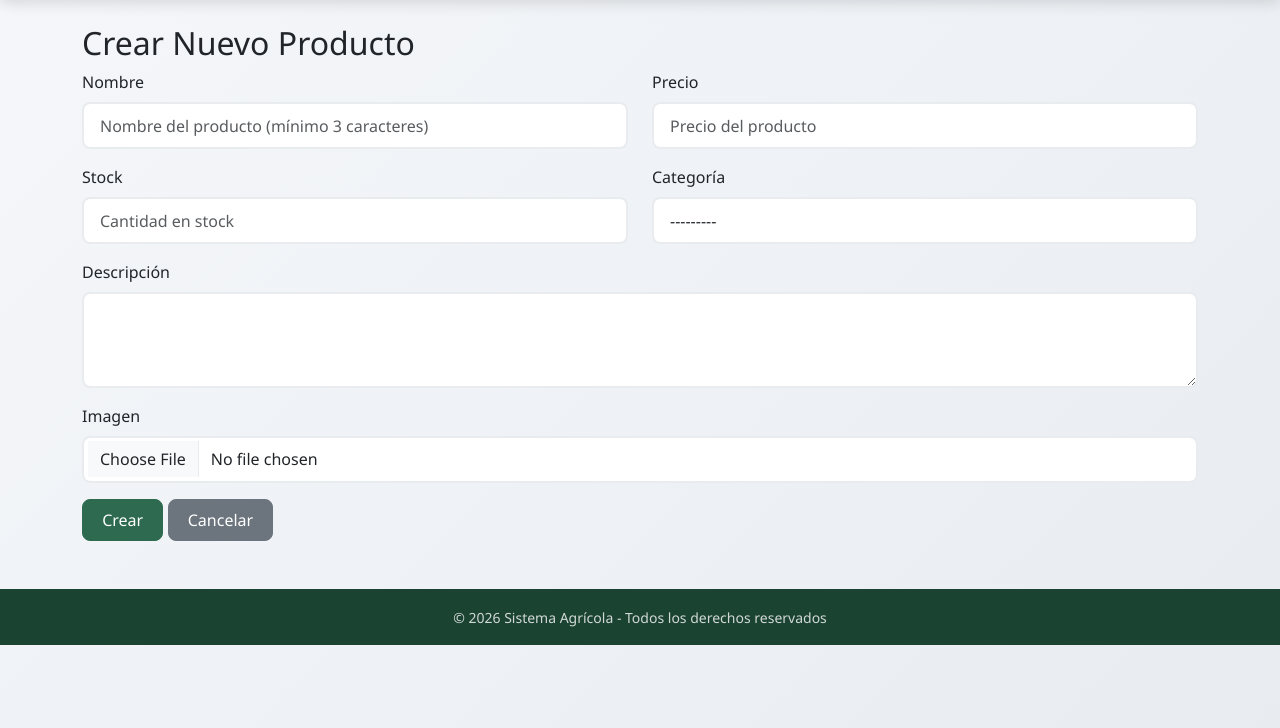
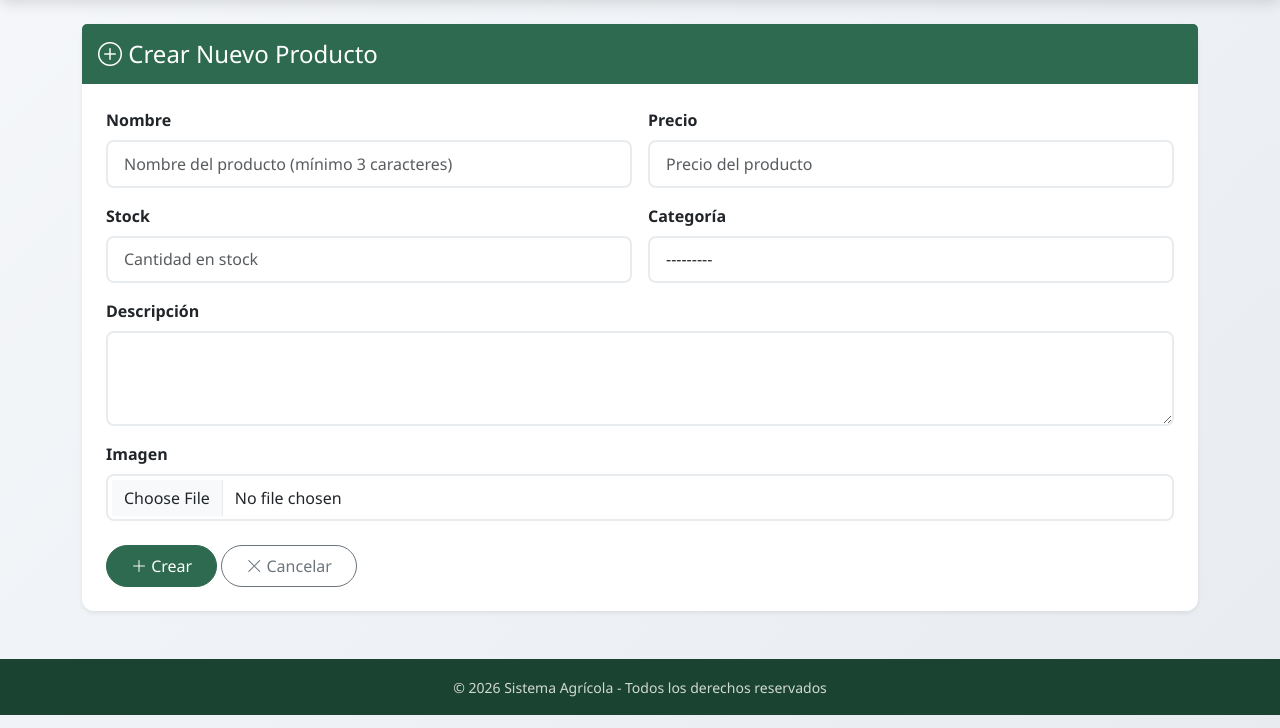
Before and after one commit to danieldavid-23/lilliana-2, a Django app: page /agricola/productos/create/ in a window 1280 px wide. Shown: the part 72-800 px from the top of the page. Run offline with Django 4.2, Linux system fonts and the light colour scheme; the visitor is signed in with stand-in values (Sample User, id 1); data that the repository does not hold is empty; some libraries are stand-ins or nearby versions.

Commit message:
feat: redisenar plantillas CRUD de productos con diseno moderno
- Product list with stock badges (success/warning/danger)
- Product form with card header and icon buttons
- Delete confirmation with warning icon and centered layout
- Ajax-form class for SPA submissions

```diff
--- a/agricola/templates/agricola/producto_form.html
+++ b/agricola/templates/agricola/producto_form.html
@@ -1,84 +1,62 @@
 {% extends 'agricola/base.html' %}
-
 {% block content %}
-<div class="row">
-    <div class="col-md-12">
 {% if messages %}
     {% for message in messages %}
         <div class="alert alert-{{ message.tags }} alert-dismissible fade show" role="alert">
+            <i class="bi bi-{% if message.tags == 'success' %}check-circle{% elif message.tags == 'error' %}exclamation-circle{% else %}info-circle{% endif %}"></i>
             {{ message }}
             <button type="button" class="btn-close" data-bs-dismiss="alert"></button>
         </div>
     {% endfor %}
 {% endif %}
+<div class="card shadow-sm border-0">
+    <div class="card-header bg-primary text-white py-3">
+        <h4 class="mb-0"><i class="bi bi-{% if object %}pencil-square{% else %}plus-circle{% endif %}"></i> {% if object %}Editar Producto{% else %}Crear Nuevo Producto{% endif %}</h4>
+    </div>
+    <div class="card-body p-4">
+        <form method="post" enctype="multipart/form-data" class="ajax-form" action="{% if object %}{% url 'producto_update' object.pk %}{% else %}{% url 'producto_create' %}{% endif %}">
+            {% csrf_token %}
+            <div class="row g-3">
+                <div class="col-md-6">
+                    <label class="form-label fw-semibold">Nombre</label>
+                    {{ form.nombre }}
+                    {% if form.nombre.errors %}<div class="text-danger small mt-1">{{ form.nombre.errors }}</div>{% endif %}
+                </div>
+                <div class="col-md-6">
+                    <label class="form-label fw-semibold">Precio</label>
+                    {{ form.precio }}
+                    {% if form.precio.errors %}<div class="text-danger small mt-1">{{ form.precio.errors }}</div>{% endif %}
+                </div>
+                <div class="col-md-6">
+                    <label class="form-label fw-semibold">Stock</label>
+                    {{ form.stock }}
+                    {% if form.stock.errors %}<div class="text-danger small mt-1">{{ form.stock.errors }}</div>{% endif %}
+                </div>
+                <div class="col-md-6">
+                    <label class="form-label fw-semibold">Categoría</label>
+                    {{ form.categoria }}
+                    {% if form.categoria.errors %}<div class="text-danger small mt-1">{{ form.categoria.errors }}</div>{% endif %}
+                </div>
+                <div class="col-12">
+                    <label class="form-label fw-semibold">Descripción</label>
+                    {{ form.descripcion }}
+                    {% if form.descripcion.errors %}<div class="text-danger small mt-1">{{ form.descripcion.errors }}</div>{% endif %}
+                </div>
+                <div class="col-12">
+                    <label class="form-label fw-semibold">Imagen</label>
+                    {{ form.imagen }}
+                    {% if form.imagen.errors %}<div class="text-danger small mt-1">{{ form.imagen.errors }}</div>{% endif %}
                 </div>
             </div>
-
-<h2>{% if object %}Editar Producto{% else %}Crear Nuevo Producto{% endif %}</h2>
-
-<form method="post" enctype="multipart/form-data">
-    {% csrf_token %}
-    <div class="row">
-        <div class="col-md-6">
-            <div class="mb-3">
-                <label for="{{ form.nombre.id_for_label }}" class="form-label">Nombre</label>
-                {{ form.nombre }}
-                {% if form.nombre.errors %}
-                    <div class="text-danger">{{ form.nombre.errors }}</div>
-                {% endif %}
+            <div class="mt-4">
+                <button type="submit" class="btn btn-primary rounded-pill px-4">
+                    <i class="bi bi-{% if object %}check-lg{% else %}plus-lg{% endif %}"></i> {% if object %}Actualizar{% else %}Crear{% endif %}
+                </button>
+                <a href="{% url 'producto_list' %}" class="btn btn-outline-secondary rounded-pill px-4">
+                    <i class="bi bi-x-lg"></i> Cancelar
+                </a>
+            </div>
+        </form>
     </div>
 </div>
-        <div class="col-md-6">
-            <div class="mb-3">
-                <label for="{{ form.precio.id_for_label }}" class="form-label">Precio</label>
-                {{ form.precio }}
-                {% if form.precio.errors %}
-                    <div class="text-danger">{{ form.precio.errors }}</div>
-                {% endif %}
-            </div>
-        </div>
-    </div>
-
-    <div class="row">
-        <div class="col-md-6">
-            <div class="mb-3">
-                <label for="{{ form.stock.id_for_label }}" class="form-label">Stock</label>
-                {{ form.stock }}
-                {% if form.stock.errors %}
-                    <div class="text-danger">{{ form.stock.errors }}</div>
-                {% endif %}
-            </div>
-        </div>
-        <div class="col-md-6">
-            <div class="mb-3">
-                <label for="{{ form.categoria.id_for_label }}" class="form-label">Categoría</label>
-                {{ form.categoria }}
-                {% if form.categoria.errors %}
-                    <div class="text-danger">{{ form.categoria.errors }}</div>
-                {% endif %}
-            </div>
-        </div>
-    </div>
-
-    <div class="mb-3">
-        <label for="{{ form.descripcion.id_for_label }}" class="form-label">Descripción</label>
-        {{ form.descripcion }}
-        {% if form.descripcion.errors %}
-            <div class="text-danger">{{ form.descripcion.errors }}</div>
-        {% endif %}
-    </div>
-
-    <div class="mb-3">
-        <label for="{{ form.imagen.id_for_label }}" class="form-label">Imagen</label>
-        {{ form.imagen }}
-        {% if form.imagen.errors %}
-            <div class="text-danger">{{ form.imagen.errors }}</div>
-        {% endif %}
-    </div>
-
-    <div class="mb-3">
-        <button type="submit" class="btn btn-primary">{% if object %}Actualizar{% else %}Crear{% endif %}</button>
-        <a href="{% url 'producto_list' %}" class="btn btn-secondary">Cancelar</a>
-    </div>
-</form>
 {% endblock %}
```
Also changed, not shown: agricola/templates/agricola/producto_confirm_delete.html (+20 -14 lines), agricola/templates/agricola/producto_list.html (+30 -21 lines). Lines whose indentation alone changed are shown as unchanged.
